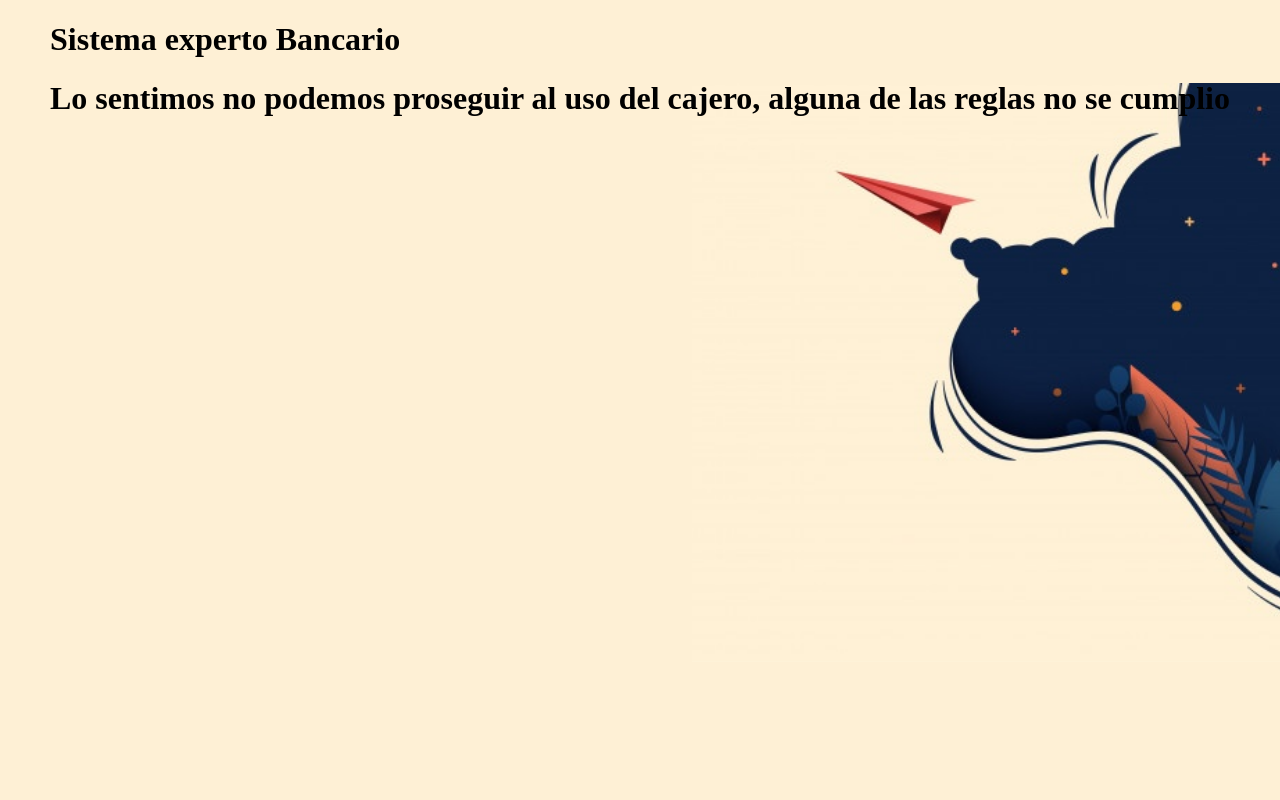
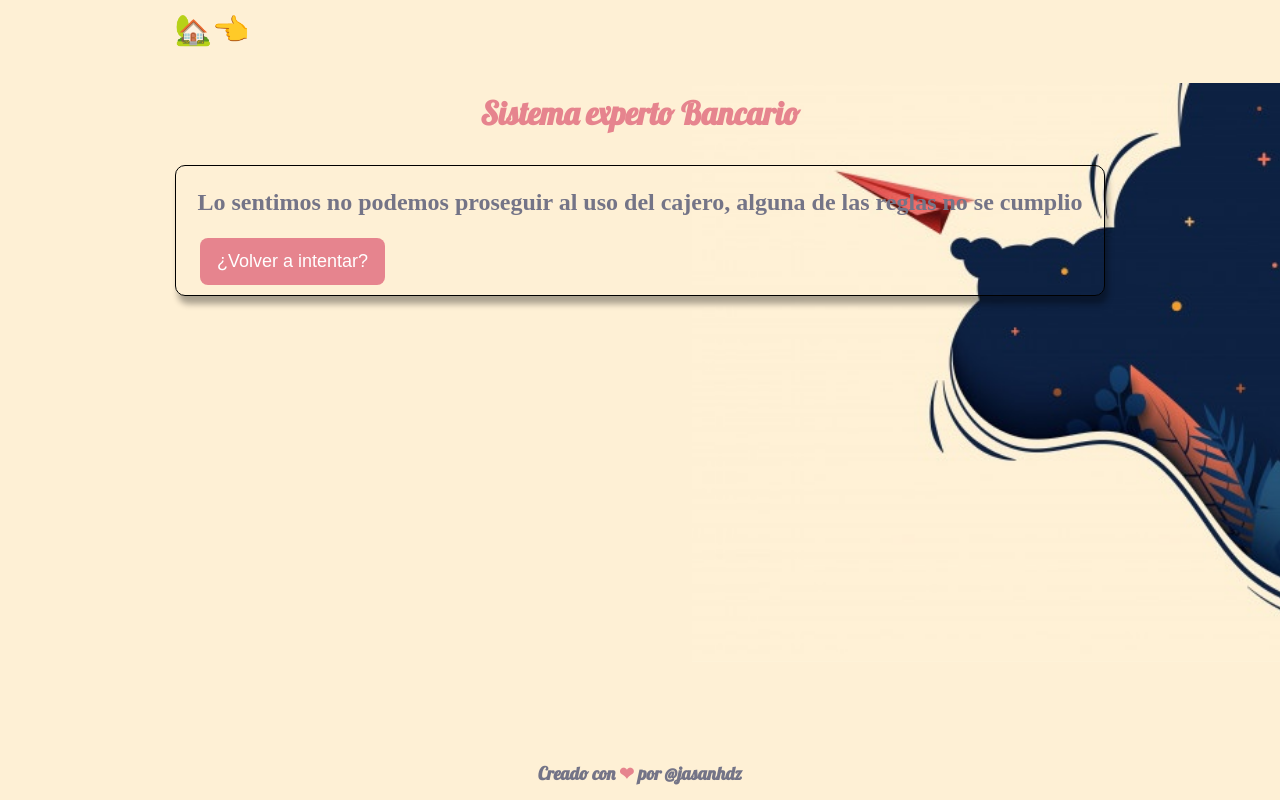
Before and after one commit to jasanhdz/buap_practices, a React app: page /bank_expert in a window 1280 px wide. Both pictures are taken after a click on the button "No". Built offline with nearby package versions, Linux system fonts and the light colour scheme.

```diff
--- /dev/null
+++ b/src/components/HeaderLight.js
@@ -0,0 +1,14 @@
+import React from "react";
+import { Link } from "react-router-dom";
+
+const HeaderLight = () => {
+  return (
+    <div className="Header">
+      <Link style={{ textDecoration: "none" }} to="/">
+        <h2 className="back">🏡👈</h2>
+      </Link>
+    </div>
+  );
+};
+
+export default HeaderLight;
--- a/src/components/Rule.js
+++ b/src/components/Rule.js
@@ -3,6 +3,12 @@
 import { setApuntador, setRegla, setSalir } from "../actions/bankActions";
 
 const Rule = props => {
+  const reset = e => {
+    props.setRegla(props.rules[0]);
+    props.setApuntador(1);
+    props.setSalir(null);
+  };
+
   const nextRule = e => {
     props.setApuntador(props.apuntador + 1);
     props.setRegla(props.rules[props.apuntador]);
@@ -13,18 +19,42 @@
   };
 
   if (props.apuntador === props.rules.length) {
-    return <h1>{props.success}</h1>;
+    return (
+      <div className="Article__container">
+        <article className="Article">
+          <h2 className="Home__subtitle">{props.success}</h2>
+          <button onClick={reset} className="btn primary">
+            ¿Volver a intentar?
+          </button>
+        </article>
+      </div>
+    );
   }
 
   if (props.salir) {
-    return <h1>{props.fail}</h1>;
+    return (
+      <div className="Article__container">
+        <article className="Article">
+          <h2 className="Subtitle">{props.fail}</h2>
+          <button onClick={reset} className="btn primary">
+            ¿Volver a intentar?
+          </button>
+        </article>
+      </div>
+    );
   }
 
   return (
-    <div>
-      <p>{props.rule}</p>
-      <button onClick={nextRule}>Si</button>
-      <button onClick={goOut}>No</button>
+    <div className="Article__container">
+      <article className="Article">
+        <p>{props.rule}</p>
+        <button className="btn primary" onClick={nextRule}>
+          Si
+        </button>
+        <button className="btn primary" onClick={goOut}>
+          No
+        </button>
+      </article>
     </div>
   );
 };
--- a/src/components/styles/footer.css
+++ b/src/components/styles/footer.css
@@ -6,4 +6,5 @@
 .Footer .subtitle {
   font-family: "Lobster", cursive;
   color: #747487;
+  font-size: 18px;
 }
--- a/src/components/styles/header.css
+++ b/src/components/styles/header.css
@@ -21,6 +21,11 @@
 @media screen and (max-width: 500px) {
   .Header__group {
     max-width: 100%;
-    justify-content: space-evenly;
+    justify-content: right;
+  }
+  .Header__group-logo {
+    width: 28px;
+    height: 28px;
+    margin-left: 18px;
   }
 }
--- a/src/components/styles/home.css
+++ b/src/components/styles/home.css
@@ -39,7 +39,7 @@
 }
 
 .Article__container {
-  display: inherit;
+  display: flex;
   width: auto;
   padding: 0 10px;
   flex-direction: column;
@@ -127,3 +127,22 @@
     width: auto;
   }
 }
+
+.Subtitle {
+  color: #747487;
+  font-family: cursive;
+}
+
+.bottom {
+  position: absolute;
+  bottom: 0;
+  right: 0;
+  left: 0;
+}
+
+.back {
+  font-size: 30px;
+  margin: 0;
+  padding-left: 10px;
+  cursor: pointer;
+}
--- a/src/pages/Bank.js
+++ b/src/pages/Bank.js
@@ -1,11 +1,17 @@
 import React from "react";
 import Rule from "../components/Rule";
+import HeaderLight from "../components/HeaderLight";
+import Footer from "../components/Footer";
 
 const Bank = props => {
   return (
     <div>
-      <h1>Sistema experto Bancario</h1>
+      <HeaderLight />
+      <h1 className="Home__title">Sistema experto Bancario</h1>
       <Rule />
+      <div className="bottom">
+        <Footer />
+      </div>
     </div>
   );
 };
```
